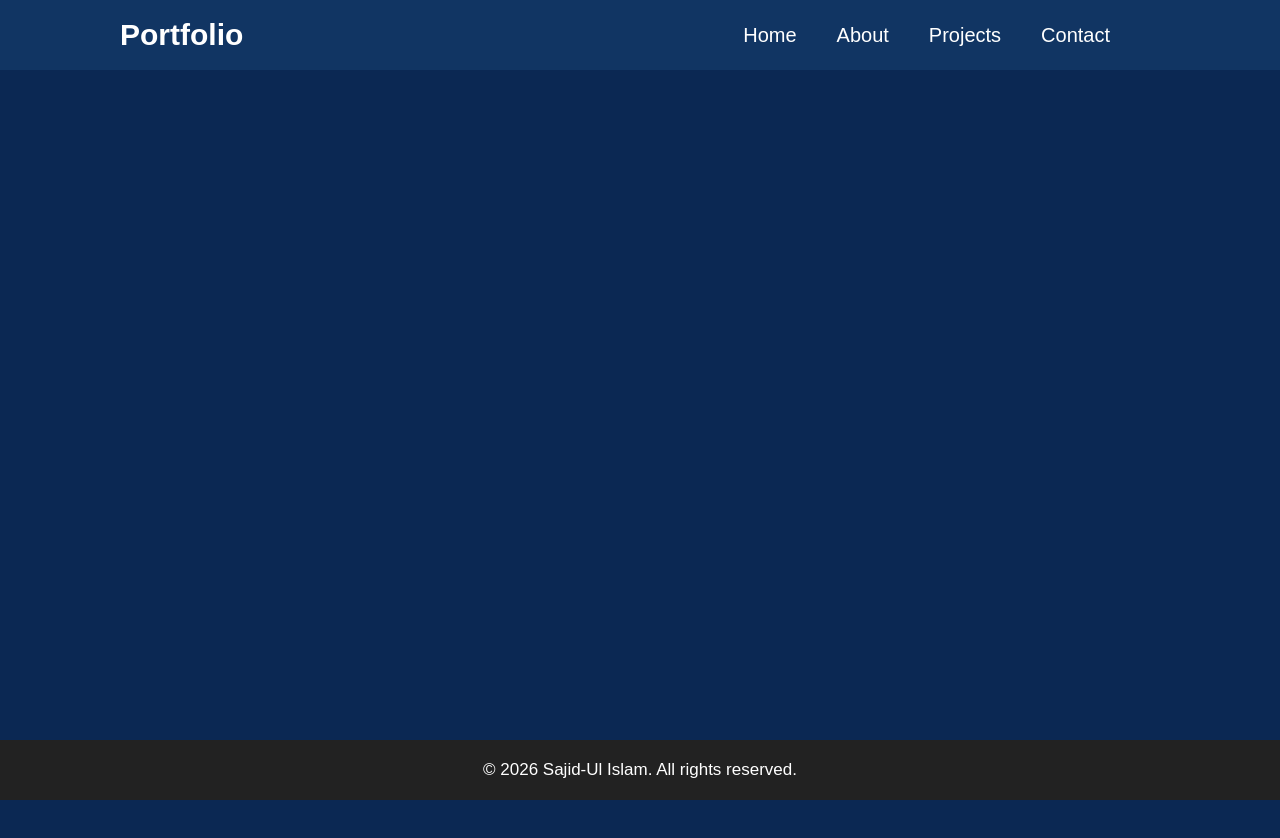
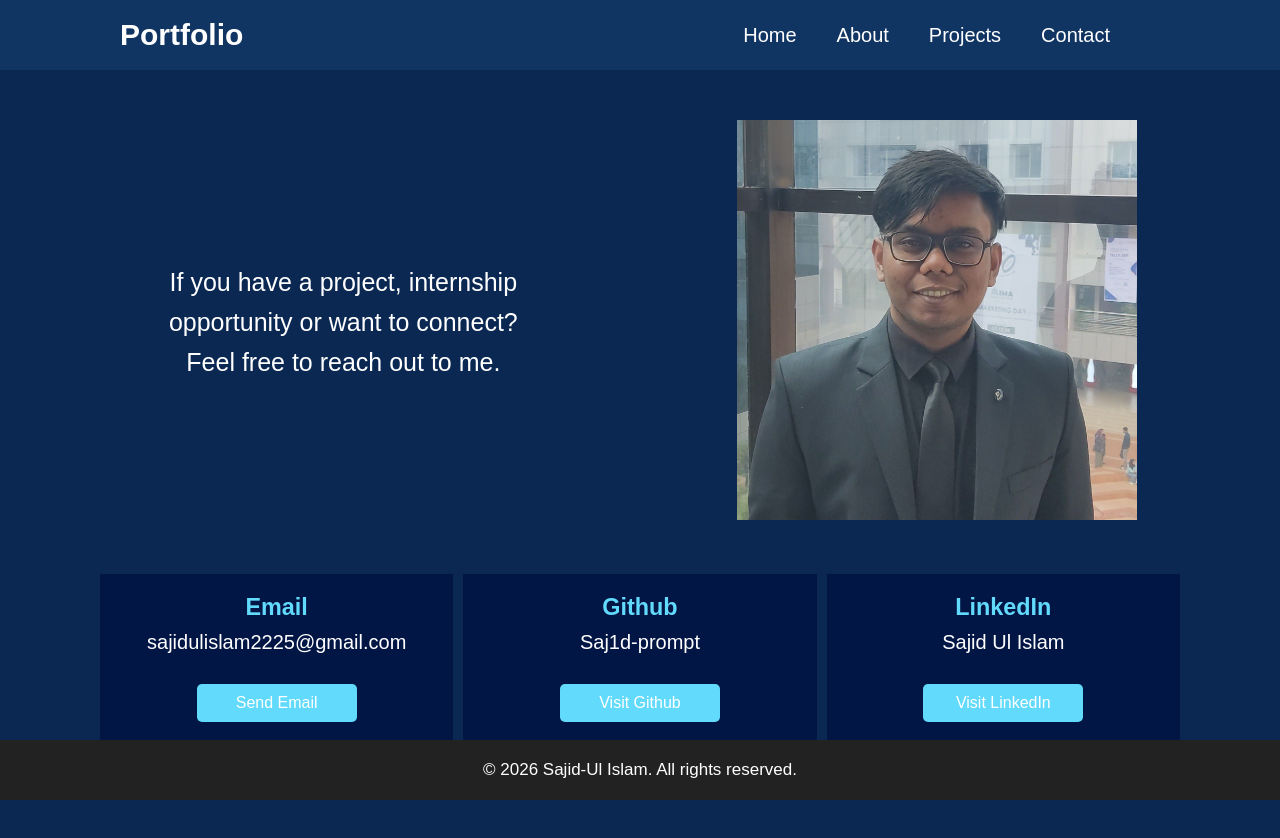
Before and after one commit to Saj1d-prompt/Portfolio, a React (Create React App) app: page /contact in a window 1280 px wide. Shown: the top 838 px of the page. Before the commit the page ends 800 px from the top, so only its background shows below. Built offline with nearby package versions, Linux system fonts and the light colour scheme.

Commit message:
Contact Component

```diff
--- a/src/App.js
+++ b/src/App.js
@@ -5,6 +5,7 @@ import Intro from './Components/Intro';
 import Navbar from './Components/Navbar';
 import About from './Components/About';
 import Project from './Components/Project';
+import Contact from './Components/Contact';
 import {
   BrowserRouter as Router,
   Routes,
@@ -21,6 +22,7 @@ function App() {
           <Route path="/" element={<Intro/>}/>
           <Route path="/about" element={<About/>}/>
           <Route path="/project" element={<Project/>}/>
+          <Route path="/contact" element={<Contact/>}/>
         </Routes>
         <Footer/>
       </div>
--- /dev/null
+++ b/src/Components/Contact.css
@@ -0,0 +1,64 @@
+.contactInfo{
+    display: flex;
+    justify-content: space-evenly;
+    align-items: center;
+    gap: 50px;
+    margin-top: 50px;
+    margin-bottom: 50px;
+}
+
+.contactInfo .info{
+    font-size: 25px;
+    color: white;
+    width: 400px;
+    line-height: 1.6;
+}
+
+
+.contactInfo .image img{
+    width: 400px;
+    height: 400px;
+}
+
+.details{
+    display: grid;
+    grid-template-columns: 1fr 1fr 1fr;
+    justify-content: space-between;
+    gap: 10px;
+    margin-left: 100px;
+    margin-right: 100px;
+    margin-bottom: 100px;
+
+}
+.detailItem{
+    background-color: #011645;
+    padding: 20px;
+    margin-bottom: 10px;
+    font-size: 20px;
+    color: white;
+    display: flex;
+    flex-direction: column;
+    gap: 10px;
+}
+
+.buttonContact{
+    display: flex;
+    justify-content: center;
+    align-items: center;
+    margin-left: 50px;
+    margin-right: 50px;
+}
+
+.buttonContact a{
+    text-decoration: none;
+    margin-top:20px;
+    padding:10px 20px;
+    font-size:16px;
+    background-color:#61dafb;
+    color:white;
+    border:none;
+    border-radius:5px;
+    cursor:pointer;
+    width: 160px;
+    text-align: center;
+}
--- /dev/null
+++ b/src/Components/Contact.js
@@ -0,0 +1,44 @@
+import React from 'react'
+import './Contact.css'
+import img from '../images/sajid.jpg'
+export default function Contact() {
+  return (
+    <>
+    <div>
+      <div className='contactInfo'>
+            <div className='info'>
+            If you have a project, internship opportunity or want to connect?
+            Feel free to reach out to me.
+            </div>
+            <div className='image'>
+                <img src={img} alt="Image of Sajid"/>
+            </div>
+        </div>
+        <div className='details'>
+            <div className='detailItem'>
+                <h3>Email</h3>
+                <p>sajidulislam2225@gmail.com</p>
+                <div className = 'buttonContact'>
+                    <a href="mailto:sajidulislam2225@gmail.com">Send Email</a>
+                </div>
+            </div>
+            <div className='detailItem'>
+                <h3>Github</h3>
+                <p>Saj1d-prompt</p>
+                <div className = 'buttonContact'>
+                    <a href="https://github.com/Saj1d-prompt" target="_blank" rel='noopener noreferrer'>Visit Github</a>
+                </div>
+            </div>
+            <div className='detailItem'>
+                <h3>LinkedIn</h3>
+                <p>Sajid Ul Islam</p>
+                <div className = 'buttonContact'>
+                    <a href="https://www.linkedin.com/in/sajid-ul-islam-682760389/" target="_blank" rel='noopener noreferrer'>Visit LinkedIn</a>
+                </div>
+            </div>
+
+        </div>
+    </div>
+    </>
+  )
+}
--- a/src/Components/Navbar.js
+++ b/src/Components/Navbar.js
@@ -9,7 +9,7 @@ export default function Navbar() {
         <Link to="/">Home</Link>
         <Link to="/about">About</Link>
         <Link to="/project">Projects</Link>
-        <Link to="/">Contact</Link>
+        <Link to="/contact">Contact</Link>
       </nav>
     </header>
   )
```
Also changed, not shown: src/images/sajid.jpg (added).
